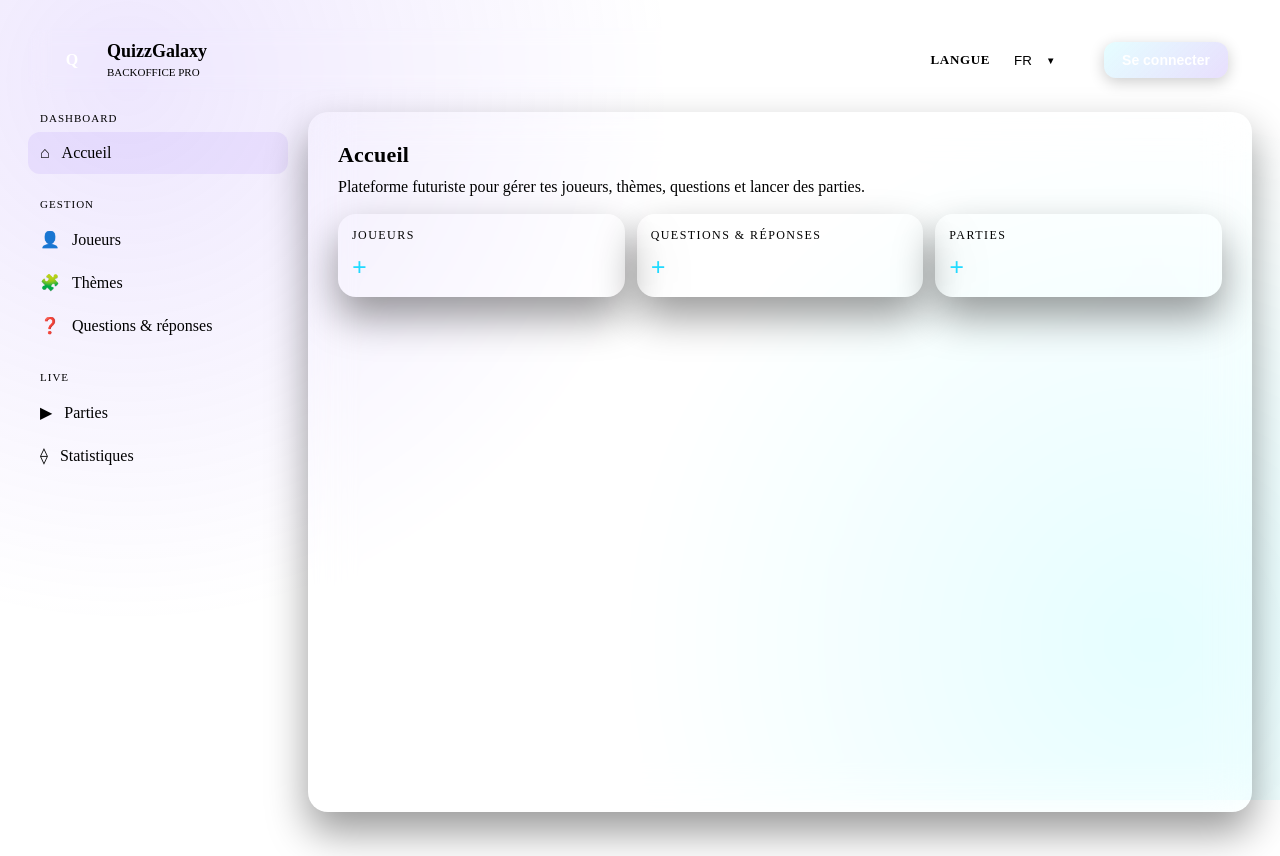
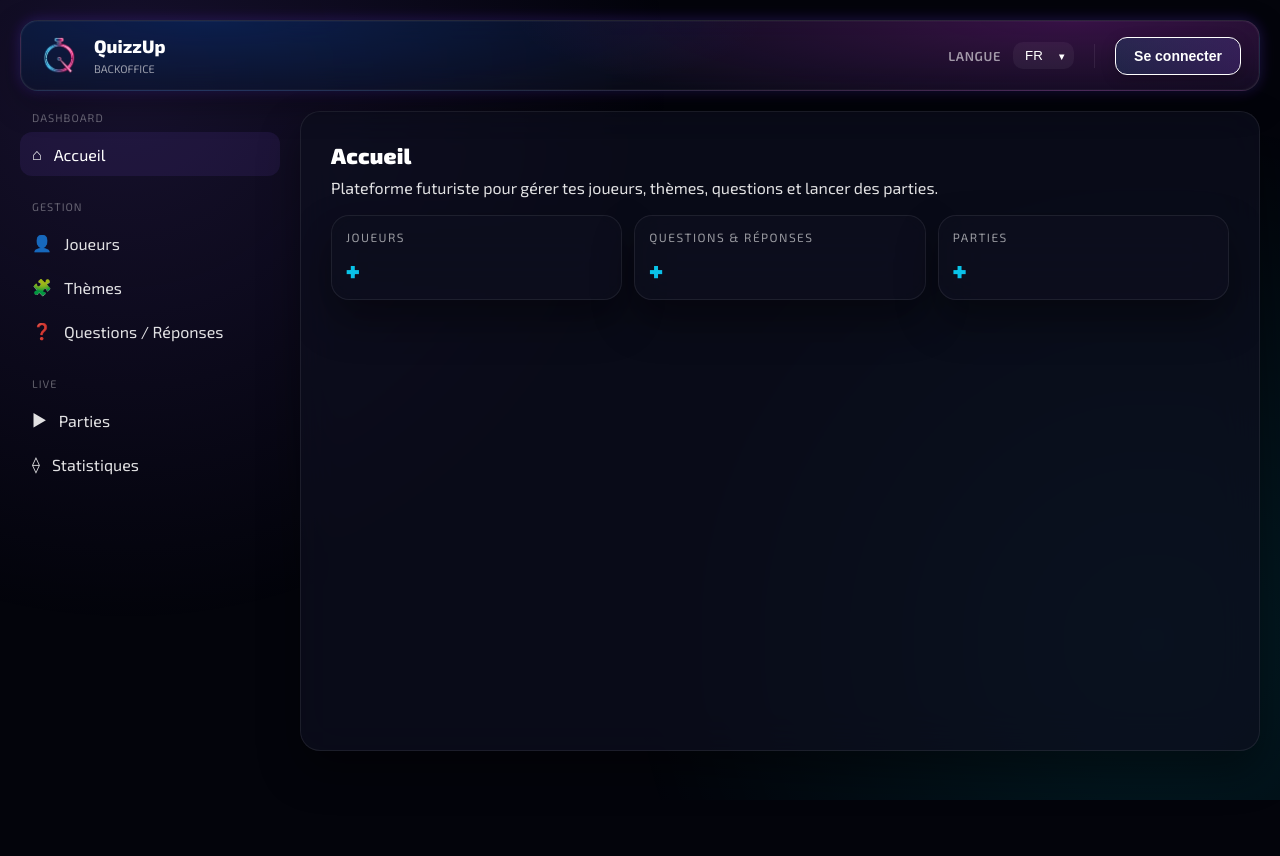
Before and after one commit to vikorb/QuizzUp, a Vue app in the folder backoffice/frontend/: page / in a window 1280 px wide. After the commit the page ends 800 px from the top, so only its background shows below. Built offline with nearby package versions, Linux system fonts and the light colour scheme.

Commit message:
feat: factorize and add better css to navbar

```diff
--- a/backoffice/frontend/src/assets/styles/main.css
+++ b/backoffice/frontend/src/assets/styles/main.css
@@ -1,16 +1,20 @@
+@import url('https://fonts.googleapis.com/css2?family=Exo+2:ital,wght@0,100..900;1,100..900&display=swap');
+
 :root {
   --bg-0: #03040b;
   --bg-card: rgba(13, 15, 30, 0.7);
-  --accent-cyan: #00f2ff;
-  --accent-purple: #8b5cf6;
-  --glow-cyan: rgba(0, 242, 255, 0.3);
-  --glow-purple: rgba(139, 92, 246, 0.3);
+  --accent-blue: #0062ff;
+  --accent-pink: #ed2efb;
+  --neon-blue: rgba(0, 98, 255, 0.85);
+  --neon-pink: rgba(237, 46, 251, 0.85);
+  --glow-blue: rgba(0, 98, 255, 0.45);
+  --glow-pink: rgba(237, 46, 251, 0.45);
   --text-0: #ffffff;
-  --text-1: rgba(255, 255, 255, 0.85);
-  --text-2: rgba(255, 255, 255, 0.55);
-  --text-3: rgba(255, 255, 255, 0.35);
+  --text-1: rgba(255, 255, 255, 0.88);
+  --text-2: rgba(255, 255, 255, 0.58);
+  --text-3: rgba(255, 255, 255, 0.36);
   --border-ui: rgba(255, 255, 255, 0.08);
-  --border-hover: rgba(0, 242, 255, 0.2);
+  --border-hover: rgba(0, 98, 255, 0.32);
   --tr: all 0.2s cubic-bezier(0.4, 0, 0.2, 1);
 }
 
@@ -23,7 +27,7 @@ body {
   margin: 0;
   background: var(--bg-0);
   color: var(--text-0);
-  font-family: 'Inter', system-ui, -apple-system, sans-serif;
+  font-family: 'Exo 2', 'Inter', system-ui, -apple-system, sans-serif;
   overflow-x: hidden;
 }
 
@@ -34,3 +38,17 @@ body {
   border-radius: 10px;
 }
 ::-webkit-scrollbar-thumb:hover { background: var(--accent-purple); }
+
+.neon {
+  box-shadow:
+    0 0 0 1px rgba(255,255,255,0.05) inset,
+    0 0 18px var(--glow-blue),
+    0 0 26px var(--glow-pink);
+}
+
+.neon:hover {
+  box-shadow:
+    0 0 0 1px rgba(255,255,255,0.07) inset,
+    0 0 26px var(--neon-blue),
+    0 0 34px var(--neon-pink);
+}
--- /dev/null
+++ b/backoffice/frontend/src/components/NavGroup.vue
@@ -0,0 +1,48 @@
+<template>
+  <div class="nav-group">
+    <div class="nav-label">{{ label }}</div>
+    <RouterLink
+      v-for="item in items"
+      :key="item.to"
+      :to="item.to"
+      class="nav-link"
+      active-class="is-active"
+    >
+      <span class="icon">{{ item.icon }}</span>
+      {{ $t(item.labelKey) }}
+    </RouterLink>
+  </div>
+</template>
+
+<script setup lang="ts">
+interface NavItem {
+  to: string;
+  icon: string;
+  labelKey: string;
+}
+
+defineProps<{
+  label: string;
+  items: NavItem[];
+}>();
+</script>
+
+<style scoped>
+.nav-group { margin-bottom: 24px; }
+.nav-label {
+  font-size: 11px; color: var(--text-3);
+  text-transform: uppercase; letter-spacing: 1px;
+  margin-bottom: 8px; padding-left: 12px;
+}
+.nav-link {
+  display: flex; align-items: center; gap: 12px;
+  padding: 12px; border-radius: 12px;
+  color: var(--text-1); text-decoration: none;
+  transition: var(--tr);
+}
+.nav-link:hover { background: rgba(255,255,255,0.05); color: var(--text-0); }
+.nav-link.is-active {
+  background: rgba(139, 92, 246, 0.1);
+  color: var(--accent-cyan);
+}
+</style>
--- a/backoffice/frontend/src/components/ui/UiButton.vue
+++ b/backoffice/frontend/src/components/ui/UiButton.vue
@@ -36,7 +36,6 @@ const variantClass = computed(() => `ui-btn--${props.variant}`)
 .ui-btn:hover {
   background: rgba(255, 255, 255, 0.07);
   border-color: var(--border-hover);
-  transform: translateY(-2px);
   color: var(--text-0);
 }
 
--- /dev/null
+++ b/backoffice/frontend/src/locales/fr/navbar.json
@@ -0,0 +1,17 @@
+{
+  "navbar": {
+    "appTitle": "QuizzUp",
+    "subtitle": "Backoffice",
+    "logout": "Déconnexion",
+    "login": "Connexion",
+    "dashboard": "Dashboard",
+    "home": "Accueil",
+    "manage": "Gestion",
+    "players": "Joueurs",
+    "themes": "Thèmes",
+    "questionsAnswers": "Questions / Réponses",
+    "live": "Live",
+    "games": "Parties",
+    "statistics": "Statistiques"
+  }
+}
--- a/backoffice/frontend/src/main.ts
+++ b/backoffice/frontend/src/main.ts
@@ -1,3 +1,5 @@
+import '@/assets/styles/main.css'
+
 import { createApp } from 'vue'
 
 import App from '@/App.vue'
--- a/backoffice/frontend/src/views/NavbarView.vue
+++ b/backoffice/frontend/src/views/NavbarView.vue
@@ -2,62 +2,19 @@
   <div class="app-shell">
     <div class="bg-gradient-mesh" aria-hidden="true"></div>
 
-    <header class="topbar">
-      <div class="brand">
-        <div class="logo">Q</div>
-        <div class="brand-info">
-          <span class="app-name">Quizz<span>Galaxy</span></span>
-          <span class="app-status">Backoffice Pro</span>
-        </div>
-      </div>
-
-      <div class="top-actions">
-        <LanguageSwitcher />
-        <div class="divider-v"></div>
+    <TopBar>
+      <template #auth-actions>
         <UiButton v-if="isAuthenticated" variant="default" @click="handleLogout">
-          {{ $t('auth.logout') }}
+          {{ $t('navbar.logout') }}
         </UiButton>
         <UiButton v-else variant="primary" @click="goLogin">
-          {{ $t('auth.login') }}
+          {{ $t('navbar.login') }}
         </UiButton>
-      </div>
-    </header>
+      </template>
+    </TopBar>
 
     <div class="main-layout">
-      <nav class="sidebar">
-        <div class="nav-group">
-          <div class="nav-label">Dashboard</div>
-          <RouterLink to="/" class="nav-link" active-class="is-active">
-            <span class="icon">⌂</span> {{ $t('nav.home') }}
-          </RouterLink>
-        </div>
-
-        <div class="nav-group">
-          <div class="nav-label">{{ $t('nav.manage') }}</div>
-          <RouterLink
-            v-for="item in navManage"
-            :key="item.to"
-            :to="item.to"
-            class="nav-link"
-            active-class="is-active"
-          >
-            <span class="icon">{{ item.icon }}</span> {{ $t(item.labelKey) }}
-          </RouterLink>
-        </div>
-
-        <div class="nav-group">
-          <div class="nav-label">Live</div>
-          <RouterLink
-            v-for="item in navPlay"
-            :key="item.to"
-            :to="item.to"
-            class="nav-link"
-            active-class="is-active"
-          >
-            <span class="icon">{{ item.icon }}</span> {{ $t(item.labelKey) }}
-          </RouterLink>
-        </div>
-      </nav>
+      <SideBar />
 
       <main class="viewport">
         <UiCard class="content-wrapper">
@@ -72,17 +29,17 @@
 import { computed, ref } from 'vue'
 import { useRouter } from 'vue-router'
 
-// Import des composants UI
-import LanguageSwitcher from '@/components/LanguageSwitcher.vue'
 import UiButton from '@/components/ui/UiButton.vue'
 import UiCard from '@/components/ui/UiCard.vue'
+
+import SideBar from './navbar/SideBar.vue'
+import TopBar from './navbar/TopBar.vue'
 
 const router = useRouter()
 
 /* --- LOGIQUE D'AUTH --- */
 const ACCESS_TOKEN_KEY = 'access_token'
 const token = ref<string | null>(localStorage.getItem(ACCESS_TOKEN_KEY))
-
 const isAuthenticated = computed(() => Boolean(token.value))
 
 function setToken(value: string | null): void {
@@ -91,71 +48,19 @@ function setToken(value: string | null): void {
   else localStorage.removeItem(ACCESS_TOKEN_KEY)
 }
 
-function goLogin(): void {
-  router.push('/login')
-}
-
-function handleLogout(): void {
-  setToken(null)
-  router.push('/login')
-}
-
-const navManage = [
-  { to: '/players', icon: '👤', labelKey: 'nav.players' },
-  { to: '/themes', icon: '🧩', labelKey: 'nav.themes' },
-  { to: '/questions', icon: '❓', labelKey: 'nav.questionsAnswers' }
-] as const
-
-const navPlay = [
-  { to: '/games', icon: '▶', labelKey: 'nav.games' },
-  { to: '/stats', icon: '⟠', labelKey: 'nav.statistics' }
-] as const
+const goLogin = () => router.push('/login')
+const handleLogout = () => { setToken(null); goLogin(); }
 </script>
 
 <style scoped>
-.app-shell {
-  min-height: 100vh;
-  padding: 20px;
-  position: relative;
-}
+.app-shell { min-height: 100vh; padding: 20px; position: relative; }
 
 .bg-gradient-mesh {
-  position: fixed;
-  inset: 0;
-  z-index: -1;
+  position: fixed; inset: 0; z-index: -1;
   background:
     radial-gradient(circle at 10% 10%, rgba(139, 92, 246, 0.15) 0%, transparent 40%),
     radial-gradient(circle at 90% 80%, rgba(0, 242, 255, 0.1) 0%, transparent 40%);
 }
-
-.topbar {
-  display: flex;
-  justify-content: space-between;
-  align-items: center;
-  padding: 12px 24px;
-  background: var(--bg-card);
-  border: 1px solid var(--border-ui);
-  border-radius: 16px;
-  backdrop-filter: blur(10px);
-}
-
-.brand { display: flex; align-items: center; gap: 15px; }
-
-.logo {
-  width: 40px; height: 40px;
-  background: linear-gradient(135deg, var(--accent-cyan), var(--accent-purple));
-  border-radius: 10px;
-  display: grid; place-items: center;
-  font-weight: 900;
-  color: white;
-  box-shadow: 0 0 20px var(--glow-cyan);
-}
-
-.app-name { font-weight: 800; font-size: 18px; display: block; }
-.app-name span { color: var(--accent-cyan); }
-.app-status { font-size: 11px; color: var(--text-2); text-transform: uppercase; }
-
-.top-actions { display: flex; align-items: center; gap: 10px; }
 
 .main-layout {
   display: grid;
@@ -164,28 +69,6 @@ const navPlay = [
   margin-top: 20px;
 }
 
-.nav-group { margin-bottom: 24px; }
-.nav-label {
-  font-size: 11px; color: var(--text-3);
-  text-transform: uppercase; letter-spacing: 1px;
-  margin-bottom: 8px; padding-left: 12px;
-}
-
-.nav-link {
-  display: flex; align-items: center; gap: 12px;
-  padding: 12px; border-radius: 12px;
-  color: var(--text-1); text-decoration: none;
-  transition: var(--tr);
-}
-
-.nav-link:hover { background: rgba(255,255,255,0.05); color: var(--text-0); }
-.nav-link.is-active {
-  background: rgba(139, 92, 246, 0.1);
-  color: var(--accent-cyan);
-}
-
 .viewport { min-width: 0; }
 .content-wrapper { min-height: calc(100vh - 160px); padding: 30px; }
-
-.divider-v { width: 1px; height: 24px; background: var(--border-ui); margin: 0 10px; }
 </style>
--- /dev/null
+++ b/backoffice/frontend/src/views/navbar/SideBar.vue
@@ -0,0 +1,38 @@
+<template>
+  <nav class="sidebar">
+    <NavGroup
+      :label="$t('navbar.dashboard')"
+      :items="[{ to: '/', icon: '⌂', labelKey: 'navbar.home' }]"
+    />
+
+    <NavGroup
+      :label="$t('navbar.manage')"
+      :items="navManage"
+    />
+
+    <NavGroup
+      :label="$t('navbar.live')"
+      :items="navPlay"
+    />
+  </nav>
+</template>
+
+<script setup lang="ts">
+import NavGroup from '@/components/NavGroup.vue';
+
+
+const navManage = [
+  { to: '/players', icon: '👤', labelKey: 'navbar.players' },
+  { to: '/themes', icon: '🧩', labelKey: 'navbar.themes' },
+  { to: '/questions', icon: '❓', labelKey: 'navbar.questionsAnswers' }
+]
+
+const navPlay = [
+  { to: '/games', icon: '▶', labelKey: 'navbar.games' },
+  { to: '/stats', icon: '⟠', labelKey: 'navbar.statistics' }
+]
+</script>
+
+<style scoped>
+.sidebar { width: 100%; }
+</style>
--- /dev/null
+++ b/backoffice/frontend/src/views/navbar/TopBar.vue
@@ -0,0 +1,51 @@
+<template>
+  <header class="topbar">
+    <Brand />
+    <TopActions />
+  </header>
+</template>
+
+<script setup lang="ts">
+import Brand from '@/views/navbar/topbar/Brand.vue';
+
+import TopActions from './topbar/TopActions.vue';
+</script>
+
+<style scoped>
+.topbar {
+  position: sticky;
+  top: 12px;
+  z-index: 50;
+  display: flex;
+  justify-content: space-between;
+  align-items: center;
+  padding: 14px 18px;
+  gap: 16px;
+  background:
+    radial-gradient(900px 160px at 15% 0%, rgba(0, 98, 255, 0.20), transparent 62%),
+    radial-gradient(900px 160px at 85% 0%, rgba(237, 46, 251, 0.20), transparent 62%),
+    var(--bg-card);
+  border: 1px solid rgba(255, 255, 255, 0.10);
+  border-radius: 18px;
+  backdrop-filter: blur(14px);
+  box-shadow:
+    0 12px 34px rgba(0, 0, 0, 0.32),
+    0 0 14px rgba(0, 98, 255, 0.16),
+    0 0 18px rgba(237, 46, 251, 0.14),
+    0 0 0 1px rgba(255, 255, 255, 0.03) inset;
+  overflow: hidden;
+}
+
+.topbar > :deep(*) {
+  position: relative;
+  z-index: 1;
+}
+
+@media (max-width: 720px) {
+  .topbar {
+    top: 8px;
+    padding: 12px 12px;
+    border-radius: 16px;
+  }
+}
+</style>
--- /dev/null
+++ b/backoffice/frontend/src/views/navbar/topbar/Brand.vue
@@ -0,0 +1,35 @@
+<template>
+  <div class="brand">
+      <div class="logo">
+        <img src="@/assets/img/logo.png" alt="Logo" class="logo-img" />
+      </div>
+      <div class="brand-info">
+        <span class="app-name">{{ $t('navbar.appTitle') }}</span>
+        <span class="app-status">{{ $t('navbar.subtitle') }}</span>
+      </div>
+    </div>
+</template>
+<style scoped>
+.brand { display: flex; align-items: center; gap: 15px; }
+
+.logo {
+  width: 40px;
+  height: 40px;
+  background: linear-gradient(135deg, var(--accent-cyan), var(--accent-purple));
+  border-radius: 10px;
+  display: flex;
+  align-items: center;
+  justify-content: center;
+  box-shadow: 0 0 20px var(--glow-cyan);
+  overflow: hidden;
+}
+
+.logo-img {
+  width: 100%;
+  height: 100%;
+  object-fit: contain;
+}
+
+.app-name { font-weight: 800; font-size: 18px; display: block; }
+.app-status { font-size: 11px; color: var(--text-2); text-transform: uppercase; }
+</style>
--- /dev/null
+++ b/backoffice/frontend/src/views/navbar/topbar/TopActions.vue
@@ -0,0 +1,45 @@
+<template>
+  <div class="top-actions">
+    <LanguageSwitcher />
+    <div class="divider-v"></div>
+    <UiButton v-if="isAuthenticated" variant="default" @click="handleLogout">
+      {{ $t('auth.logout') }}
+    </UiButton>
+    <UiButton v-else variant="primary" @click="goLogin">
+      {{ $t('auth.login') }}
+    </UiButton>
+  </div>
+</template>
+
+<script setup lang="ts">
+import { computed, ref } from 'vue'
+import { useRouter } from 'vue-router'
+
+import LanguageSwitcher from '@/components/LanguageSwitcher.vue'
+import UiButton from '@/components/ui/UiButton.vue'
+
+const router = useRouter()
+const ACCESS_TOKEN_KEY = 'access_token'
+const token = ref<string | null>(localStorage.getItem(ACCESS_TOKEN_KEY))
+const isAuthenticated = computed(() => Boolean(token.value))
+
+function setToken(value: string | null): void {
+  token.value = value
+  if (value) localStorage.setItem(ACCESS_TOKEN_KEY, value)
+  else localStorage.removeItem(ACCESS_TOKEN_KEY)
+}
+
+function goLogin(): void {
+  router.push('/login')
+}
+
+function handleLogout(): void {
+  setToken(null)
+  router.push('/login')
+}
+</script>
+
+<style scoped>
+.top-actions { display: flex; align-items: center; gap: 10px; }
+.divider-v { width: 1px; height: 24px; background: var(--border-ui); margin: 0 10px; }
+</style>
```
Also changed, not shown: backoffice/frontend/src/assets/img/logo.png (added), 1 other file (tests, documents, lock files or other folders).
